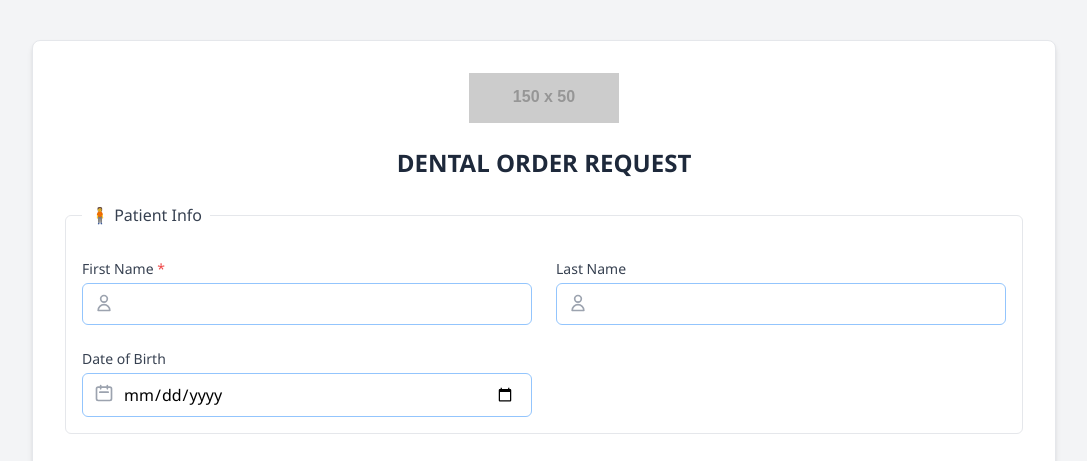
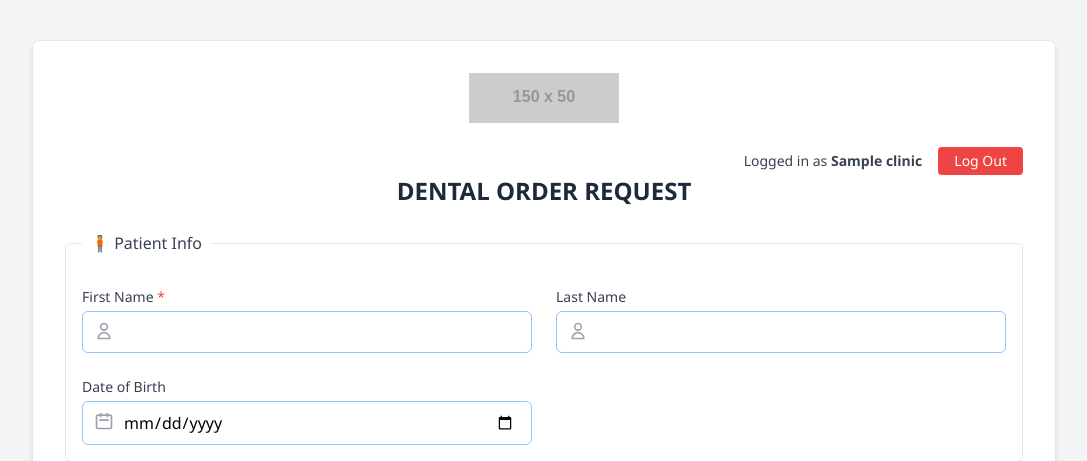
Before and after one commit to shahencho/dental_lab, a Flask app: template templates/form.html in a window 1280 px wide. Shown: the top 461 px of the page, without its empty margins (96-1183 px from the left). Run offline with Flask 3, Linux system fonts and the light colour scheme; the template is opened without the code that fills it: most values are stand-ins (such as "Sample title", 1, 10 or a date in 2020); grey boxes labelled with a size stand in for pictures from a placeholder-image service; some libraries are stand-ins or nearby versions.

Commit message:
updated version

```diff
--- a/app.py
+++ b/app.py
@@ -224,10 +224,13 @@ def airtable_view():
     return render_template("airtable.html", clinic=loginname, rows=data)
 
 
-@app.route('/logout')
+
+
+@app.route('/logout', methods=['POST'])
 def logout():
     session.clear()
     return redirect(url_for('login'))
 
+
 if __name__ == '__main__':
     app.run(debug=True)
--- a/templates/form.html
+++ b/templates/form.html
@@ -19,6 +19,18 @@
     <div class="flex justify-center mb-6">
       <img src="https://placehold.co/150x50?text=Dental+Lab+Logo" alt="Dental Lab Logo" />
     </div>
+
+      <div class="flex justify-end items-center gap-4 mt-4">
+        <span class="text-sm text-gray-700">
+          Logged in as <strong>{{ clinic }}</strong>
+        </span>
+        <form action="{{ url_for('logout') }}" method="post">
+          <button type="submit" class="px-4 py-1 bg-red-500 text-white text-sm rounded hover:bg-red-600 transition">
+            Log Out
+          </button>
+        </form>
+      </div>
+
 
     <h2 class="text-2xl font-bold text-center text-slate-800 mb-6">DENTAL ORDER REQUEST</h2>
 
```
